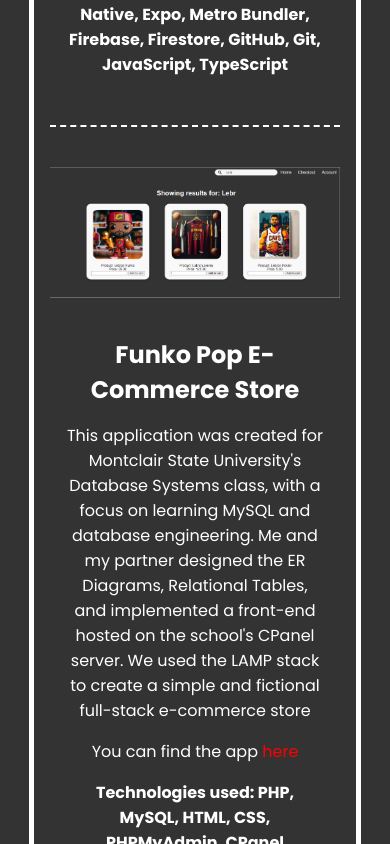
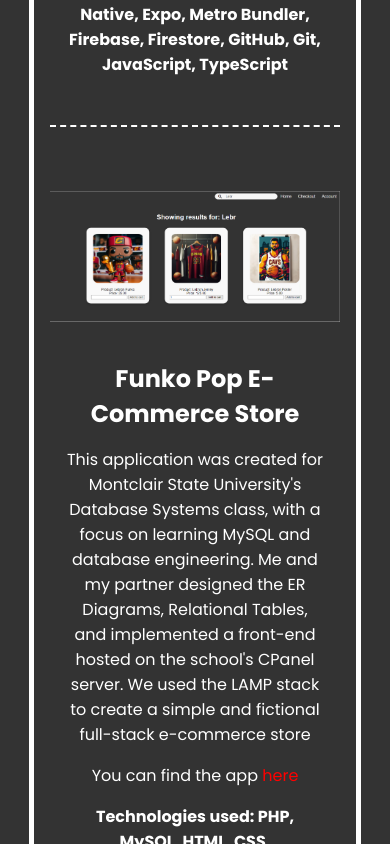
Before and after one commit to kcalle012/meetkevin, a React (Create React App) app: page / in a window 390 px wide. Shown: the part 2360-3204 px from the top of the page. Built offline with nearby package versions, Linux system fonts and the light colour scheme.

Commit message:
fixed top padding for projects

```diff
--- a/src/Components/Projects/index.scss
+++ b/src/Components/Projects/index.scss
@@ -70,7 +70,7 @@
     justify-content: center;
     align-items: center;
     gap: 1rem;
-    padding-top: 1.5rem;
+    padding-top: 3rem;
     .appImageContainer{
       width: 100%;
     }
```
